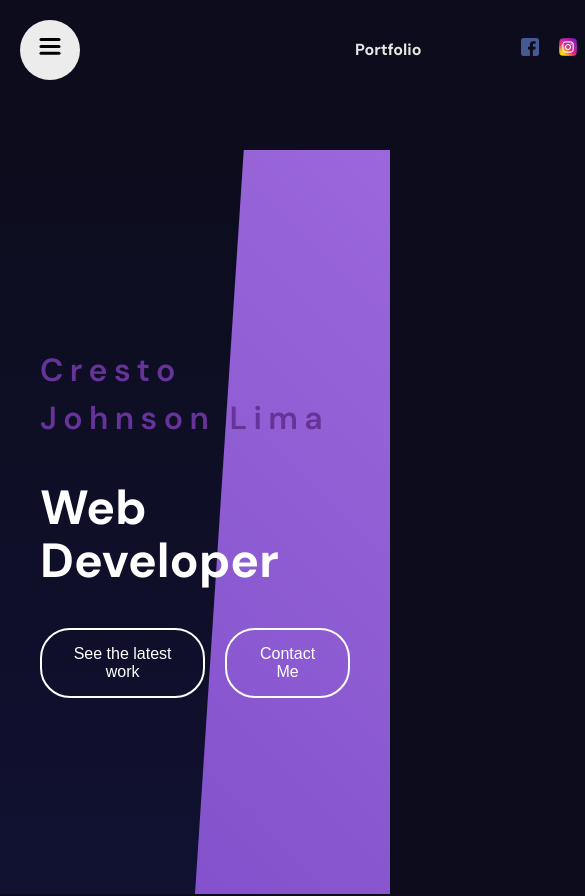
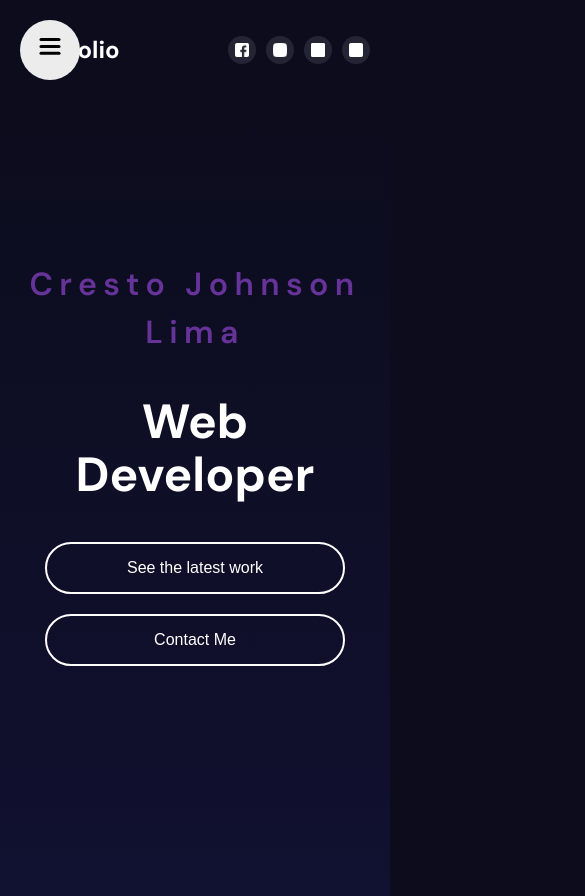
Before and after one commit to Crestolima/portfolio, a React (Vite) app: page / in a window 390 px wide. Shown: the top 896 px of the page, 585 px wide, since content can reach past the window. Built offline with nearby package versions, Linux system fonts and the light colour scheme.

Commit message:
Made SVG scale properly with its container

```diff
--- a/src/components/contact/contact.scss
+++ b/src/components/contact/contact.scss
@@ -1,4 +1,3 @@
-// Define the mobile mixin
 @mixin mobile {
   @media (max-width: 767px) {
     @content;
@@ -12,6 +11,7 @@
   display: flex;
   align-items: center;
   gap: 50px;
+  padding: 20px;
 
   @include mobile {
     width: 100%;
@@ -33,8 +33,8 @@
     }
 
     h1 {
-      font-size: 100px;
-      line-height: 88px;
+      font-size: clamp(36px, 8vw, 100px);
+      line-height: 1;
 
       @include mobile {
         font-size: 36px;
@@ -49,9 +49,12 @@
   .formContainer {
     flex: 1;
     position: relative;
+    display: flex;
+    align-items: center;
+    justify-content: center;
 
     @include mobile {
-      padding: 50px;
+      padding: 20px;
       width: 100%;
     }
 
@@ -60,12 +63,27 @@
       position: absolute;
       margin: auto;
       z-index: -1;
+      width: 100%;
+      height: auto;
+      max-width: 450px;
+
+      svg {
+        width: 100%;
+        height: auto;
+
+        @include mobile {
+          width: 250px;
+          height: 250px;
+        }
+      }
     }
 
     form {
       display: flex;
       flex-direction: column;
       gap: 20px;
+      width: 100%;
+      max-width: 500px;
 
       input,
       textarea {
@@ -74,27 +92,29 @@
         border: 1px solid white;
         color: white;
         border-radius: 5px;
+        width: 100%;
 
         @include mobile {
-          padding: 10px;
+          padding: 15px;
         }
       }
 
       button {
         padding: 20px;
-        border: none;
+        border: 1px solid transparent;
         background-color: rgb(230, 226, 219);
         cursor: pointer;
         font-weight: 500;
+        transition: all 0.3s ease;
 
         &:hover {
           background-color: transparent;
-          border: 1px solid white; // Fix: Set border to transparent
+          border: 1px solid white;
           color: rgb(255, 247, 247);
         }
 
         @include mobile {
-          padding: 10px;
+          padding: 15px;
         }
       }
     }
--- a/src/components/hero/Hero.scss
+++ b/src/components/hero/Hero.scss
@@ -1,12 +1,15 @@
 .hero {
-  height: calc(100vh - 100px); // Subtract navbar height
+  // Change from calc(100vh - 100px) to just 100vh and add padding-top
+  height: 100vh;
+  padding-top: 100px; // This accounts for the navbar height
   background: linear-gradient(180deg, #0c0c1d, #111132);
   position: relative;
   overflow: hidden;
+  box-sizing: border-box; // Ensures padding is included in height calc
 
   .wrapper {
     max-width: 1366px;
-    height: 100%;
+    height: calc(100% - 100px); // Subtract the padding-top value
     margin: 0 auto;
     display: flex;
     align-items: center;
@@ -76,3 +79,34 @@
     }
   }
 }
+
+// Update media queries for responsive design
+@media screen and (max-width: 768px) {
+  .hero {
+    .wrapper {
+      flex-direction: column;
+      padding: 20px;
+      height: auto; // Allow content to determine height on mobile
+
+      .textContainer {
+        text-align: center;
+        align-items: center;
+        padding-top: 40px; // Add some space at the top on mobile
+
+        .buttons {
+          flex-direction: column;
+          width: 100%;
+          max-width: 300px;
+        }
+      }
+
+      .imageContainer {
+        position: relative;
+        width: 100%;
+        height: 300px;
+        clip-path: polygon(0 0, 100% 0, 100% 100%, 0% 100%);
+        margin-top: 40px;
+      }
+    }
+  }
+}
--- a/src/components/navbar/navbar.jsx
+++ b/src/components/navbar/navbar.jsx
@@ -1,29 +1,52 @@
 import React from 'react';
-import "./navbar.scss";
-import { motion } from "framer-motion";
+import './navbar.scss';
+import { motion } from 'framer-motion';
 import Sidebar from '../sidebar/Links/Sidebar';
-
-
 
 export default function Navbar() {
   return (
-        <div className='navbar'>
-
+    <nav className="navbar">
+      <div className="navbar-wrapper">
         <Sidebar />
-            <div className="wrapper">
         <motion.span
-                    initial={{ opacity: 0, scale: 0.5 }}
-                    animate={{ opacity: 1, scale: 1 }}
-                    transition={{ duration: 0.5 }} className="name">
+          className="logo"
+          initial={{ opacity: 0, y: -20 }}
+          animate={{ opacity: 1, y: 0 }}
+          transition={{ duration: 0.5 }}
+        >
           Portfolio
         </motion.span>
-                <div className="social">
-                    <a href='#'><img src="/facebook.png" alt="Fb" /></a>
-                    <a href='#'><img src="/instagram.png" alt="Insta" /></a>
-                    <a href='#'><img src="/youtube.png" alt="Yt" /></a>
-                    <a href='#'><img src="/dribbble.png" alt="Db" /></a>
+        <div className="social-links">
+          <motion.a
+            href="#"
+            whileHover={{ scale: 1.1 }}
+            whileTap={{ scale: 0.9 }}
+          >
+            <img src="/facebook.png" alt="Facebook" />
+          </motion.a>
+          <motion.a
+            href="#"
+            whileHover={{ scale: 1.1 }}
+            whileTap={{ scale: 0.9 }}
+          >
+            <img src="/instagram.png" alt="Instagram" />
+          </motion.a>
+          <motion.a
+            href="#"
+            whileHover={{ scale: 1.1 }}
+            whileTap={{ scale: 0.9 }}
+          >
+            <img src="/youtube.png" alt="YouTube" />
+          </motion.a>
+          <motion.a
+            href="#"
+            whileHover={{ scale: 1.1 }}
+            whileTap={{ scale: 0.9 }}
+          >
+            <img src="/dribbble.png" alt="Dribbble" />
+          </motion.a>
         </div>
       </div>
-        </div>
-    )
+    </nav>
+  );
 }
--- a/src/components/navbar/navbar.scss
+++ b/src/components/navbar/navbar.scss
@@ -1,34 +1,99 @@
-.navbar{
+.navbar {
     height: 100px;
+    background-color: transparent;
+    position: sticky;
+    top: 0;
+    z-index: 999;
 
+    .navbar-wrapper {
+      max-width: 1366px;
+      margin: 0 auto;
+      padding: 0 40px;
+      height: 100%;
+      display: flex;
+      align-items: center;
+      justify-content: space-between;
 
+      .logo {
+        font-size: 1.5rem;
+        font-weight: bold;
+        color: white;
+      }
 
-    .wrapper{
-        max-width: 1366px;
-        margin-left: 355px;
+      .social-links {
         display: flex;
+        gap: 20px;
         align-items: center;
-        height: 100%;
-        justify-content: space-between;
 
+        a {
+          display: flex;
+          align-items: center;
+          justify-content: center;
+          width: 32px;
+          height: 32px;
+          border-radius: 50%;
+          background-color: rgba(255, 255, 255, 0.1);
+          transition: background-color 0.3s ease;
 
-        span{
-            font-weight: bold;
+          &:hover {
+            background-color: rgba(255, 255, 255, 0.2);
+          }
+
+          img {
+            width: 18px;
+            height: 18px;
+            filter: brightness(0) invert(1);
+          }
+        }
+      }
+    }
+  }
+
+  // Add media queries for responsive design
+  @media screen and (max-width: 768px) {
+    .hero {
+      .wrapper {
+        flex-direction: column;
+        padding: 20px;
+
+        .textContainer {
+          text-align: center;
+          align-items: center;
+
+          .buttons {
+            flex-direction: column;
+            width: 100%;
+            max-width: 300px;
+          }
         }
 
-        .social{
-            display: flex;
-            justify-content: end;
-            gap: 20px;
-            margin-left: 100px;
+        .imageContainer {
+          position: relative;
+          width: 100%;
+          height: 300px;
+          clip-path: polygon(0 0, 100% 0, 100% 100%, 0% 100%);
+          margin-top: 40px;
+        }
+      }
+    }
 
+    .navbar {
+      .navbar-wrapper {
+        padding: 0 20px;
 
+        .social-links {
+          gap: 10px;
 
-            img{
-                width: 18px;
-                height: 18px;
+          a {
+            width: 28px;
+            height: 28px;
 
+            img {
+              width: 14px;
+              height: 14px;
             }
+          }
         }
+      }
     }
-}
+  }
```
Lines whose indentation alone changed are shown as unchanged.
